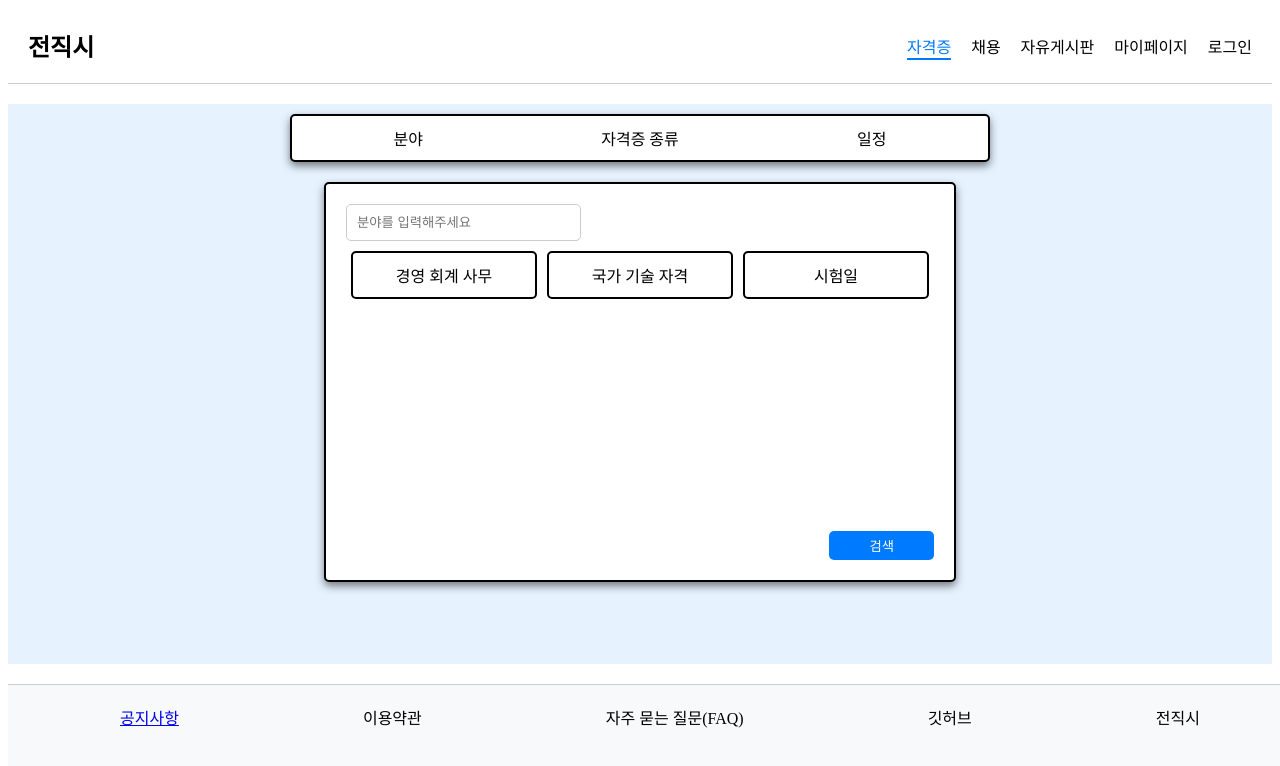
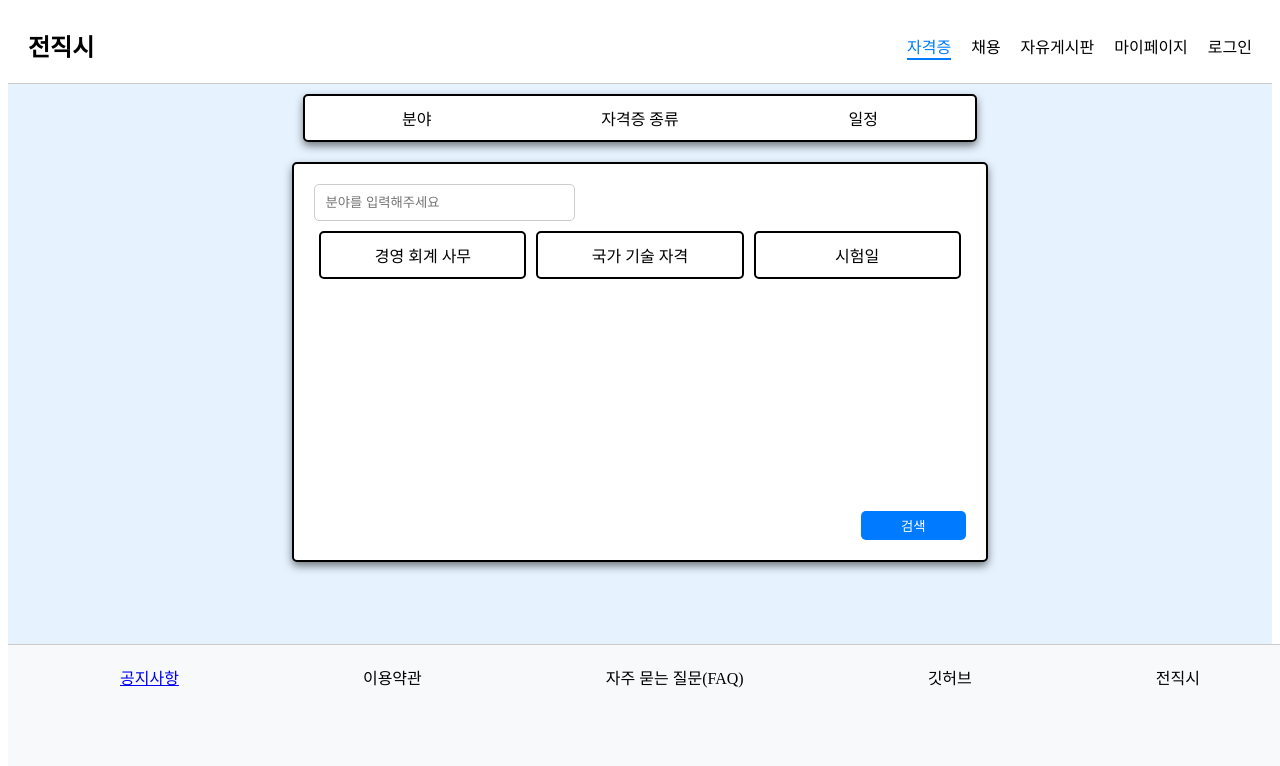
Before and after one commit to Omniscient-Job-Project/Omniscient-Front, a Vue app: page /certificate in a window 1280 px wide. Shown: the top 766 px of the page. Built offline with nearby package versions, Linux system fonts and the light colour scheme.

Commit message:
fix certificate

```diff
--- a/src/assets/css/footer.css
+++ b/src/assets/css/footer.css
@@ -7,7 +7,6 @@ footer {
     bottom: 0;
     width: 100%;
     height: 15vh;
-    margin-top: 20px;
   }
 
   .footer {
--- a/src/assets/css/header.css
+++ b/src/assets/css/header.css
@@ -5,7 +5,6 @@ header {
   padding: 20px;
   background-color: #fff;
   border-bottom: 1px solid #ccc;
-  margin-bottom: 20px;
 }
 
 .logo {
--- a/src/components/certificate/certificate.vue
+++ b/src/components/certificate/certificate.vue
@@ -105,18 +105,6 @@ const filteredList = computed(() => {
 
 
 <style scoped>
-  /* 전체 레이아웃 */
-  body {
-
-    font-family: Arial, sans-serif;
-    margin: 0;
-    padding: 0;
-    box-sizing: border-box;
-    display: flex;
-    flex-direction: column;
-    min-height: 80vh; /* 페이지 전체를 채우도록 설정 */
-  }
-
   /* 박스 컨테이너 스타일 */
   .box-container {
     background-color: #E6F3FF;
@@ -134,7 +122,7 @@ const filteredList = computed(() => {
     background-color: #fff;
     box-shadow: 0 4px 8px rgba(0, 0, 0, 0.5);
     margin: 10px;
-    width: 55%; /* 너비를 반으로 줄임 */
+    width: 53%; /* 너비를 반으로 줄임 */
   }
 
   .box1 div {
@@ -153,7 +141,7 @@ const filteredList = computed(() => {
     background-color: #fff;
     box-shadow: 0 4px 8px rgba(0, 0, 0, 0.5);
     margin: 10px;
-    width: 50%; /* 너비를 반으로 줄임 */
+    width: 55%; /* 너비를 반으로 줄임 */
     position: relative; /* 위치 조정을 위한 relative 설정 */
     max-width: 1000px; /* 최대 너비 설정 */
     height: 400px; /* 높이를 600px로 설정 */
```
